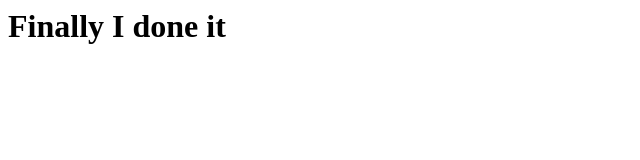
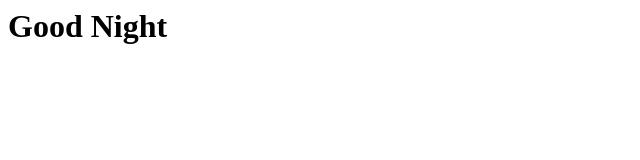
Before and after one commit to Vigneshstr21/nginx-gitops-project, a plain HTML site: page nginx-app-repo/html/index.html in a window 1280 px wide. Shown: the whole page, without its empty margins (0-640 px from the left). Drawn offline with Linux system fonts and the light colour scheme.

Commit message:
Update index.html

```diff
--- a/nginx-app-repo/html/index.html
+++ b/nginx-app-repo/html/index.html
@@ -1 +1 @@
-<h1>Finally I done it</h1>
+<h1>Good Night</h1>
```
